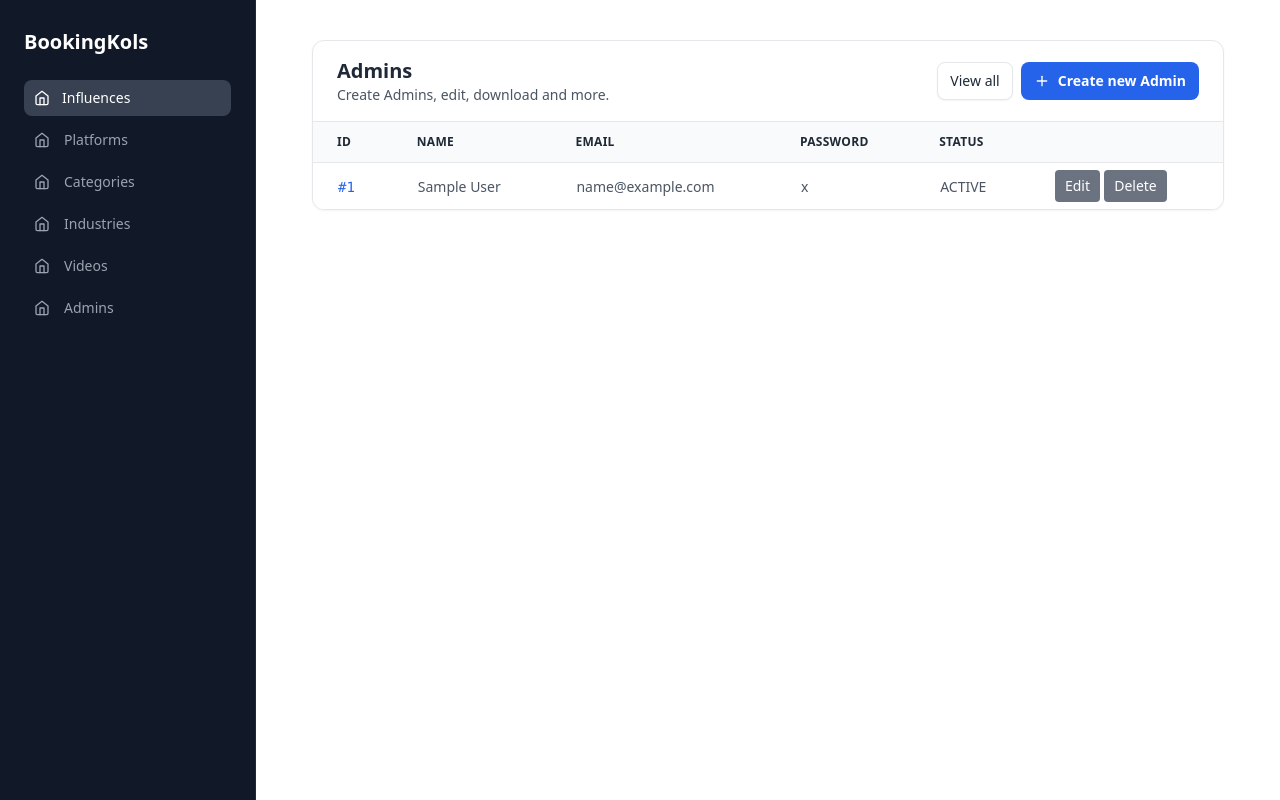
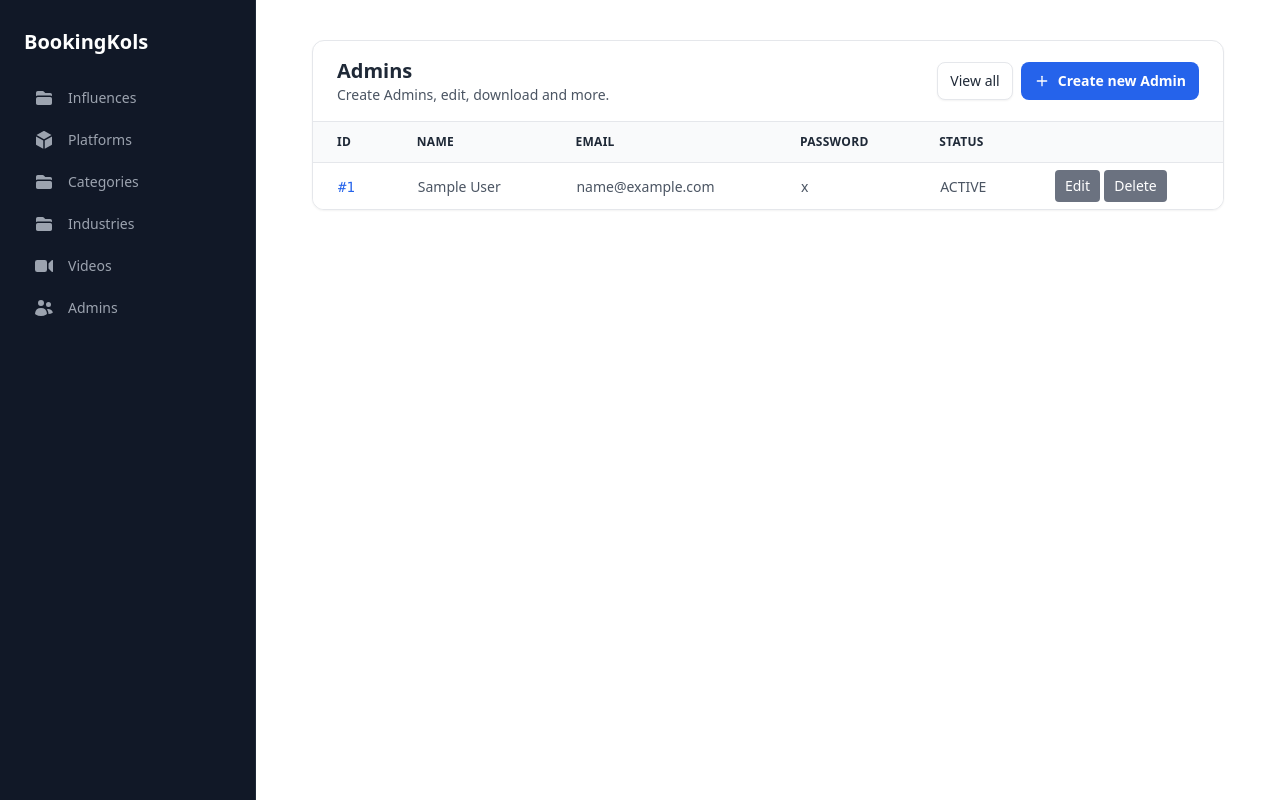
Before and after one commit to buiduc06/bookingkols, a Spring Boot app: page /admins in a window 1280 px wide. Run offline with Spring Boot 4, Linux system fonts and the light colour scheme; tables that the repository leaves empty hold one stand-in row (values such as "Sample post"); style sheets or scripts are compiled from the project's sources; some libraries are stand-ins or nearby versions.

Commit message:
added icon

```diff
--- a/src/main/resources/templates/layout.html
+++ b/src/main/resources/templates/layout.html
@@ -47,44 +47,56 @@
         <nav class="hs-accordion-group p-6 w-full flex flex-col flex-wrap" data-hs-accordion-always-open>
             <ul class="space-y-1.5">
                 <li>
-                    <a th:href="@{/influences}" class="flex items-center gap-x-3 py-2 px-2.5 bg-gray-700 text-sm text-white rounded-lg focus:outline-none focus:ring-1 focus:ring-gray-600" href="#">
-                        <svg class="flex-shrink-0 size-4" xmlns="http://www.w3.org/2000/svg" width="24" height="24" viewBox="0 0 24 24" fill="none" stroke="currentColor" stroke-width="2" stroke-linecap="round" stroke-linejoin="round" ><path d="m3 9 9-7 9 7v11a2 2 0 0 1-2 2H5a2 2 0 0 1-2-2z"/><polyline points="9 22 9 12 15 12 15 22"/></svg>
+                    <a th:href="@{/influences}" class="js-nav-link w-full flex items-center gap-x-3.5 py-2 px-2.5 text-sm text-gray-400 rounded-lg hover:bg-gray-800 hover:text-white-300 focus:outline-none focus:ring-1 focus:ring-gray-600" href="#">
+                        <svg xmlns="http://www.w3.org/2000/svg" viewBox="0 0 20 20" fill="currentColor" class="w-5 h-5">
+                            <path d="M3.75 3A1.75 1.75 0 0 0 2 4.75v3.26a3.235 3.235 0 0 1 1.75-.51h12.5c.644 0 1.245.188 1.75.51V6.75A1.75 1.75 0 0 0 16.25 5h-4.836a.25.25 0 0 1-.177-.073L9.823 3.513A1.75 1.75 0 0 0 8.586 3H3.75ZM3.75 9A1.75 1.75 0 0 0 2 10.75v4.5c0 .966.784 1.75 1.75 1.75h12.5A1.75 1.75 0 0 0 18 15.25v-4.5A1.75 1.75 0 0 0 16.25 9H3.75Z" />
+                        </svg>
                         [[#{influence.list.headline}]]
                     </a>
                 </li>
 
 
                 <li>
-                    <a th:href="@{/platforms}" class="w-full flex items-center gap-x-3.5 py-2 px-2.5 text-sm text-gray-400 rounded-lg hover:bg-gray-800 hover:text-white-300 focus:outline-none focus:ring-1 focus:ring-gray-600" href="#">
-                        <svg class="flex-shrink-0 size-4" xmlns="http://www.w3.org/2000/svg" width="24" height="24" viewBox="0 0 24 24" fill="none" stroke="currentColor" stroke-width="2" stroke-linecap="round" stroke-linejoin="round" ><path d="m3 9 9-7 9 7v11a2 2 0 0 1-2 2H5a2 2 0 0 1-2-2z"/><polyline points="9 22 9 12 15 12 15 22"/></svg>
+                    <a th:href="@{/platforms}" class="js-nav-link w-full flex items-center gap-x-3.5 py-2 px-2.5 text-sm text-gray-400 rounded-lg hover:bg-gray-800 hover:text-white-300 focus:outline-none focus:ring-1 focus:ring-gray-600" href="#">
+                        <svg xmlns="http://www.w3.org/2000/svg" viewBox="0 0 20 20" fill="currentColor" class="w-5 h-5">
+                            <path d="M10.362 1.093a.75.75 0 0 0-.724 0L2.523 5.018 10 9.143l7.477-4.125-7.115-3.925ZM18 6.443l-7.25 4v8.25l6.862-3.786A.75.75 0 0 0 18 14.25V6.443ZM9.25 18.693v-8.25l-7.25-4v7.807a.75.75 0 0 0 .388.657l6.862 3.786Z" />
+                        </svg>
                         [[#{platform.list.headline}]]
                     </a>
                 </li>
 
                 <li>
-                    <a th:href="@{/categories}" class="w-full flex items-center gap-x-3.5 py-2 px-2.5 text-sm text-gray-400 rounded-lg hover:bg-gray-800 hover:text-white-300 focus:outline-none focus:ring-1 focus:ring-gray-600" href="#">
-                        <svg class="flex-shrink-0 size-4" xmlns="http://www.w3.org/2000/svg" width="24" height="24" viewBox="0 0 24 24" fill="none" stroke="currentColor" stroke-width="2" stroke-linecap="round" stroke-linejoin="round" ><path d="m3 9 9-7 9 7v11a2 2 0 0 1-2 2H5a2 2 0 0 1-2-2z"/><polyline points="9 22 9 12 15 12 15 22"/></svg>
+                    <a th:href="@{/categories}" class="js-nav-link w-full flex items-center gap-x-3.5 py-2 px-2.5 text-sm text-gray-400 rounded-lg hover:bg-gray-800 hover:text-white-300 focus:outline-none focus:ring-1 focus:ring-gray-600" href="#">
+                        <svg xmlns="http://www.w3.org/2000/svg" viewBox="0 0 20 20" fill="currentColor" class="w-5 h-5">
+                            <path d="M3.75 3A1.75 1.75 0 0 0 2 4.75v3.26a3.235 3.235 0 0 1 1.75-.51h12.5c.644 0 1.245.188 1.75.51V6.75A1.75 1.75 0 0 0 16.25 5h-4.836a.25.25 0 0 1-.177-.073L9.823 3.513A1.75 1.75 0 0 0 8.586 3H3.75ZM3.75 9A1.75 1.75 0 0 0 2 10.75v4.5c0 .966.784 1.75 1.75 1.75h12.5A1.75 1.75 0 0 0 18 15.25v-4.5A1.75 1.75 0 0 0 16.25 9H3.75Z" />
+                        </svg>
                         [[#{category.list.headline}]]
                     </a>
                 </li>
 
                 <li>
-                    <a th:href="@{/industries}" class="w-full flex items-center gap-x-3.5 py-2 px-2.5 text-sm text-gray-400 rounded-lg hover:bg-gray-800 hover:text-white-300 focus:outline-none focus:ring-1 focus:ring-gray-600" href="#">
-                        <svg class="flex-shrink-0 size-4" xmlns="http://www.w3.org/2000/svg" width="24" height="24" viewBox="0 0 24 24" fill="none" stroke="currentColor" stroke-width="2" stroke-linecap="round" stroke-linejoin="round" ><path d="m3 9 9-7 9 7v11a2 2 0 0 1-2 2H5a2 2 0 0 1-2-2z"/><polyline points="9 22 9 12 15 12 15 22"/></svg>
+                    <a th:href="@{/industries}" class="js-nav-link w-full flex items-center gap-x-3.5 py-2 px-2.5 text-sm text-gray-400 rounded-lg hover:bg-gray-800 hover:text-white-300 focus:outline-none focus:ring-1 focus:ring-gray-600" href="#">
+                        <svg xmlns="http://www.w3.org/2000/svg" viewBox="0 0 20 20" fill="currentColor" class="w-5 h-5">
+                            <path d="M3.75 3A1.75 1.75 0 0 0 2 4.75v3.26a3.235 3.235 0 0 1 1.75-.51h12.5c.644 0 1.245.188 1.75.51V6.75A1.75 1.75 0 0 0 16.25 5h-4.836a.25.25 0 0 1-.177-.073L9.823 3.513A1.75 1.75 0 0 0 8.586 3H3.75ZM3.75 9A1.75 1.75 0 0 0 2 10.75v4.5c0 .966.784 1.75 1.75 1.75h12.5A1.75 1.75 0 0 0 18 15.25v-4.5A1.75 1.75 0 0 0 16.25 9H3.75Z" />
+                        </svg>
                         [[#{industry.list.headline}]]
                     </a>
                 </li>
 
                 <li>
-                    <a th:href="@{/videos}" class="w-full flex items-center gap-x-3.5 py-2 px-2.5 text-sm text-gray-400 rounded-lg hover:bg-gray-800 hover:text-white-300 focus:outline-none focus:ring-1 focus:ring-gray-600" href="#">
-                        <svg class="flex-shrink-0 size-4" xmlns="http://www.w3.org/2000/svg" width="24" height="24" viewBox="0 0 24 24" fill="none" stroke="currentColor" stroke-width="2" stroke-linecap="round" stroke-linejoin="round" ><path d="m3 9 9-7 9 7v11a2 2 0 0 1-2 2H5a2 2 0 0 1-2-2z"/><polyline points="9 22 9 12 15 12 15 22"/></svg>
+                    <a th:href="@{/videos}" class="js-nav-link w-full flex items-center gap-x-3.5 py-2 px-2.5 text-sm text-gray-400 rounded-lg hover:bg-gray-800 hover:text-white-300 focus:outline-none focus:ring-1 focus:ring-gray-600" href="#">
+                        <svg xmlns="http://www.w3.org/2000/svg" viewBox="0 0 20 20" fill="currentColor" class="w-5 h-5">
+                            <path d="M3.25 4A2.25 2.25 0 0 0 1 6.25v7.5A2.25 2.25 0 0 0 3.25 16h7.5A2.25 2.25 0 0 0 13 13.75v-7.5A2.25 2.25 0 0 0 10.75 4h-7.5ZM19 4.75a.75.75 0 0 0-1.28-.53l-3 3a.75.75 0 0 0-.22.53v4.5c0 .199.079.39.22.53l3 3a.75.75 0 0 0 1.28-.53V4.75Z" />
+                        </svg>
                         [[#{video.list.headline}]]
                     </a>
                 </li>
 
                 <li>
-                    <a th:href="@{/admins}" class="w-full flex items-center gap-x-3.5 py-2 px-2.5 text-sm text-gray-400 rounded-lg hover:bg-gray-800 hover:text-white-300 focus:outline-none focus:ring-1 focus:ring-gray-600" href="#">
-                        <svg class="flex-shrink-0 size-4" xmlns="http://www.w3.org/2000/svg" width="24" height="24" viewBox="0 0 24 24" fill="none" stroke="currentColor" stroke-width="2" stroke-linecap="round" stroke-linejoin="round" ><path d="m3 9 9-7 9 7v11a2 2 0 0 1-2 2H5a2 2 0 0 1-2-2z"/><polyline points="9 22 9 12 15 12 15 22"/></svg>
+                    <a th:href="@{/admins}" class="js-nav-link w-full flex items-center gap-x-3.5 py-2 px-2.5 text-sm text-gray-400 rounded-lg hover:bg-gray-800 hover:text-white-300 focus:outline-none focus:ring-1 focus:ring-gray-600" href="#">
+                        <svg xmlns="http://www.w3.org/2000/svg" viewBox="0 0 20 20" fill="currentColor" class="w-5 h-5">
+                            <path d="M7 8a3 3 0 1 0 0-6 3 3 0 0 0 0 6ZM14.5 9a2.5 2.5 0 1 0 0-5 2.5 2.5 0 0 0 0 5ZM1.615 16.428a1.224 1.224 0 0 1-.569-1.175 6.002 6.002 0 0 1 11.908 0c.058.467-.172.92-.57 1.174A9.953 9.953 0 0 1 7 18a9.953 9.953 0 0 1-5.385-1.572ZM14.5 16h-.106c.07-.297.088-.611.048-.933a7.47 7.47 0 0 0-1.588-3.755 4.502 4.502 0 0 1 5.874 2.636.818.818 0 0 1-.36.98A7.465 7.465 0 0 1 14.5 16Z" />
+                        </svg>
                         [[#{admin.list.headline}]]
                     </a>
                 </li>
```
Also changed, not shown: src/main/resources/ts/app.ts (+17 -0 lines).
